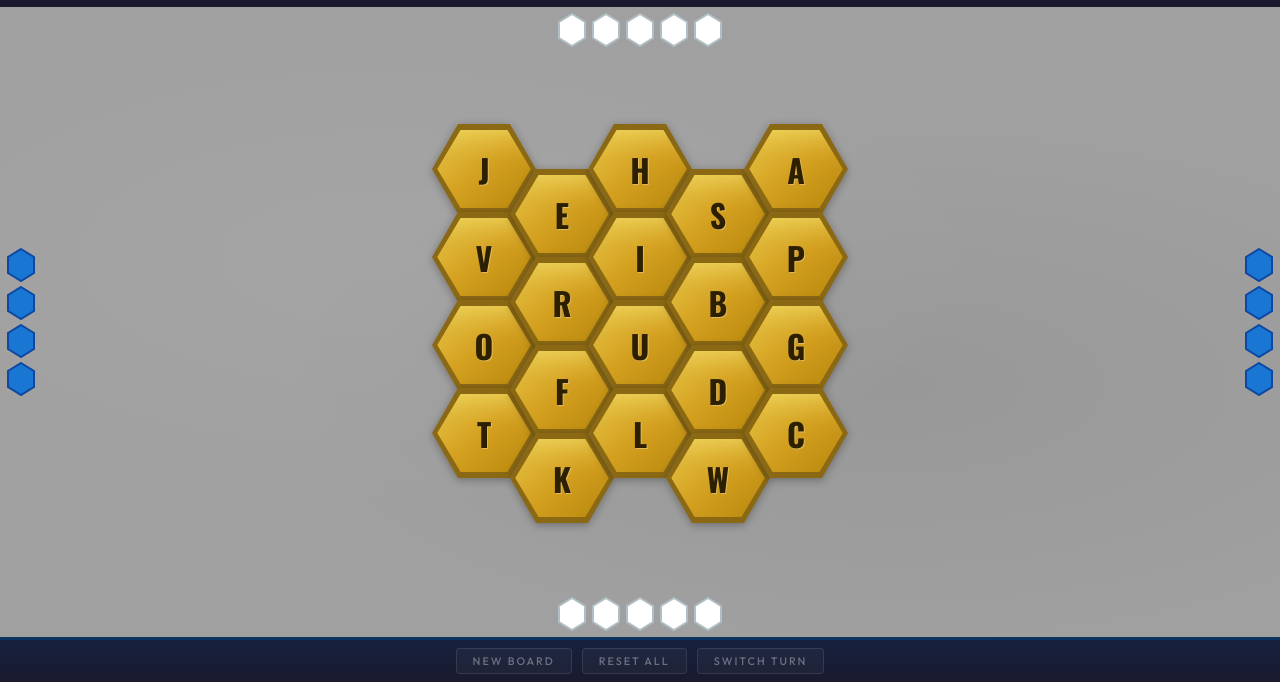
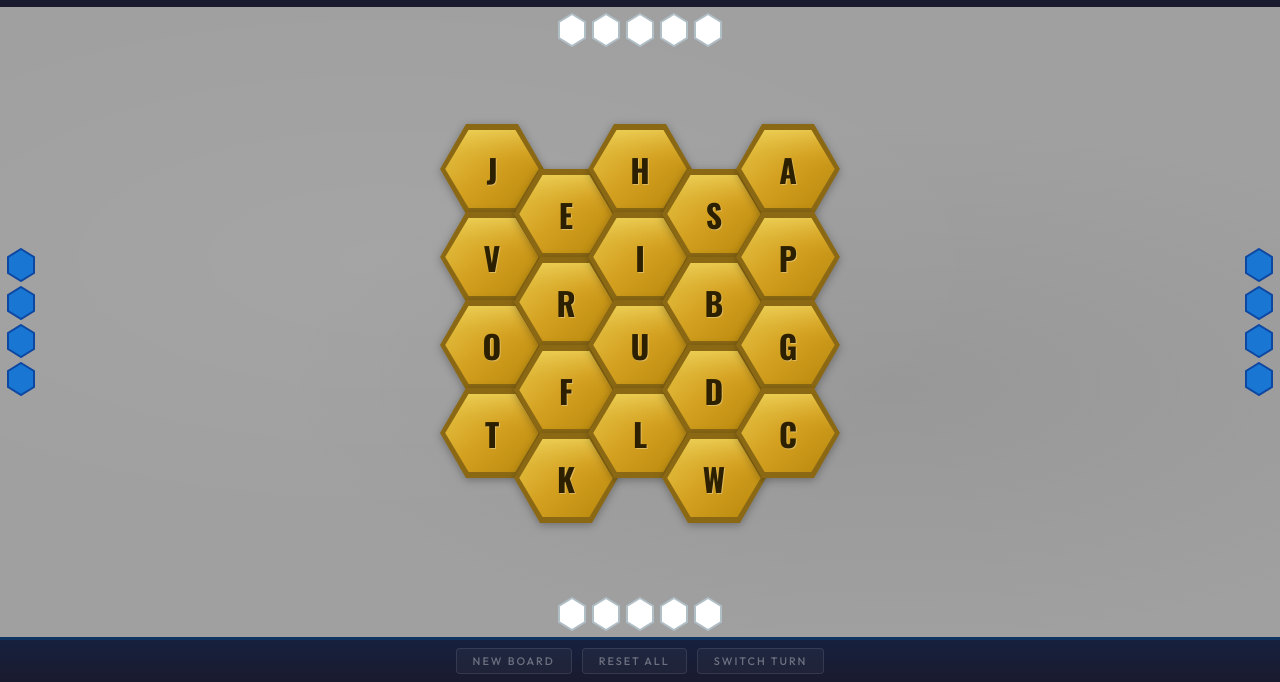
Before and after one commit to OneVisionProLtd/silchester-wine-society, a plain HTML site: page blockbusters.html in a window 1280 px wide. Both pictures are taken after a click on the button "START GAME". Shown: the part 118-800 px from the top of the page. Drawn offline with nearby package versions, Linux system fonts and the light colour scheme.

Commit message:
Fine-tune hex horizontal overlap

```diff
--- a/blockbusters.html
+++ b/blockbusters.html
@@ -208,7 +208,7 @@
   .hex-col {
     display: flex;
     flex-direction: column;
-    margin-left: -26px; /* overlap = hex_width * 0.25 */
+    margin-left: -30px; /* overlap = hex_width * 0.25 + 1px */
   }
 
   .hex-col:first-child { margin-left: 0; }
```
